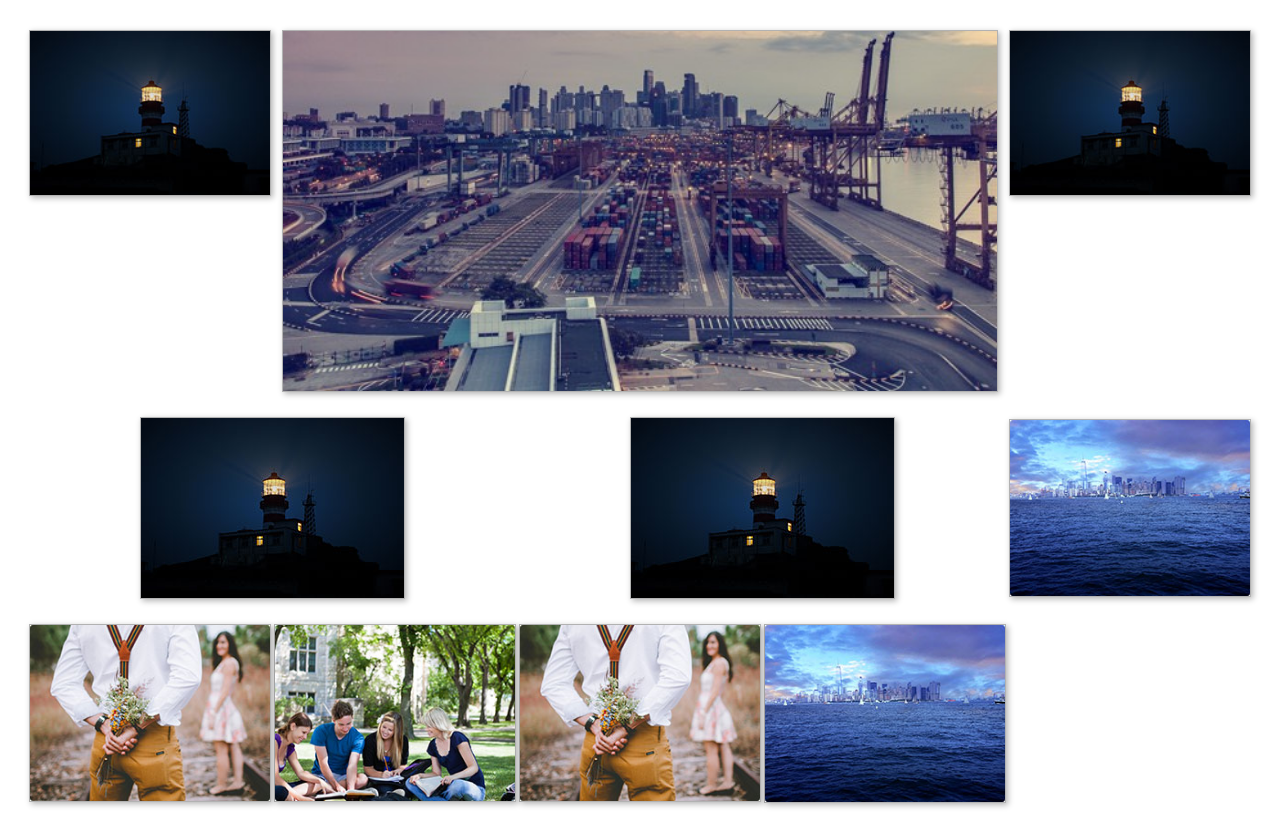
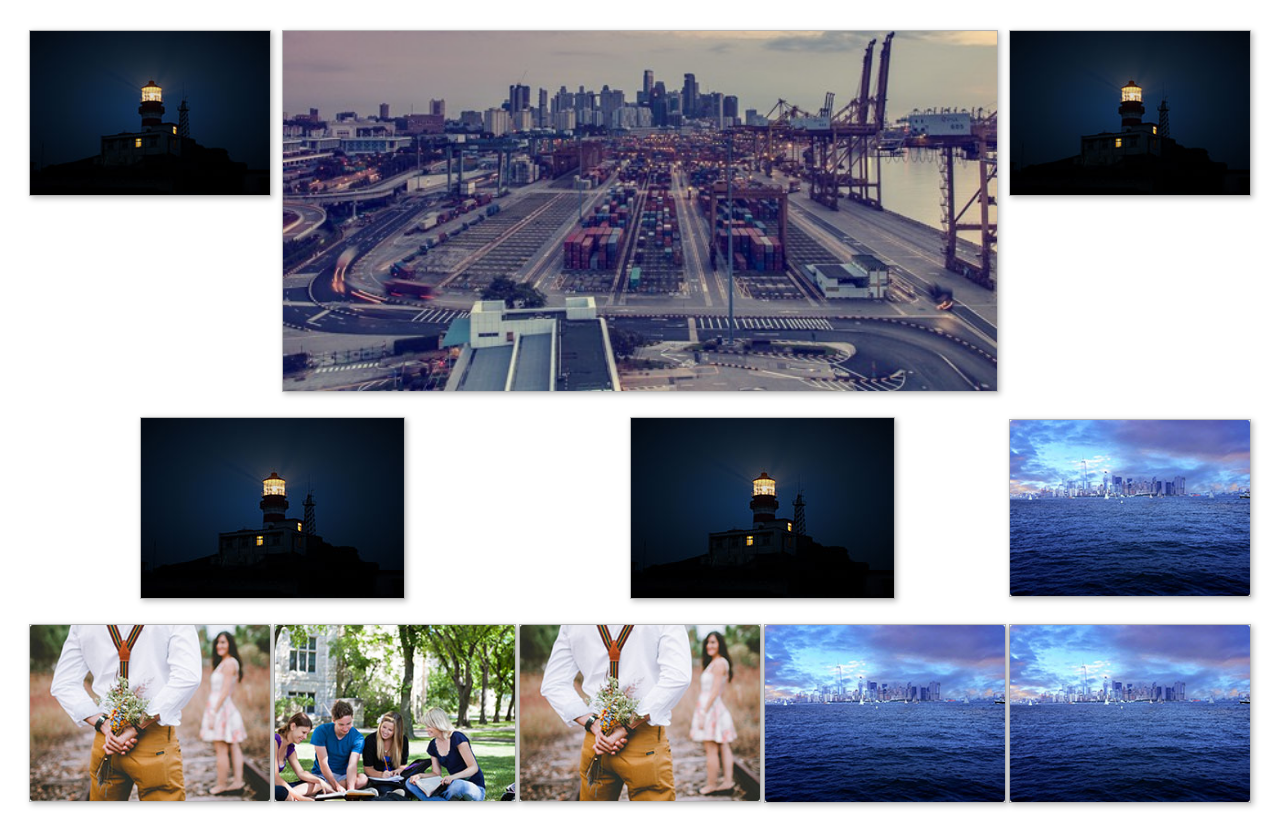
Before and after one commit to MOSHE38/ODP-repo, a plain HTML site: page PRACTICE 5/index.html in a window 1280 px wide. Drawn offline with Linux system fonts and the light colour scheme.

Commit message:
Update index.html

```diff
--- a/PRACTICE 5/index.html
+++ b/PRACTICE 5/index.html
@@ -19,6 +19,7 @@
         <img src="images/s3.jpg" alt="">
         <img src="images/s1.jpg" alt="">
         <img src="images/s4.jpg" alt="">
+        <img src="images/s4.jpg" alt="">
     </main>
 </body>
 </html>
```
